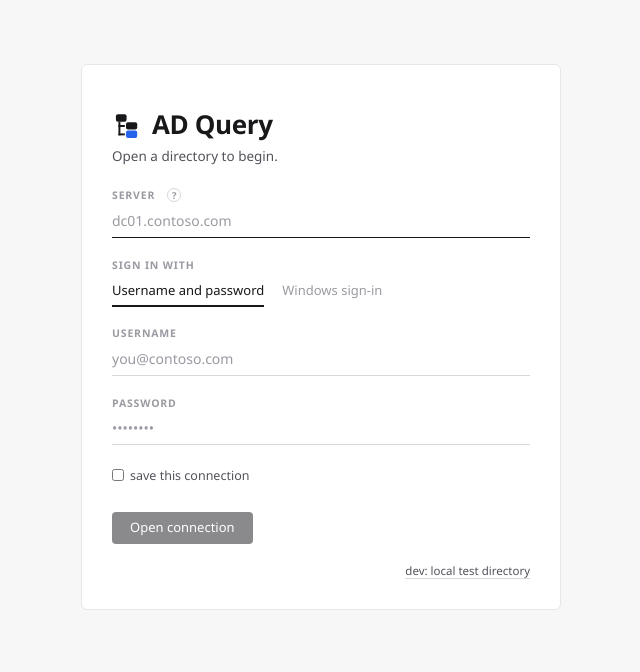
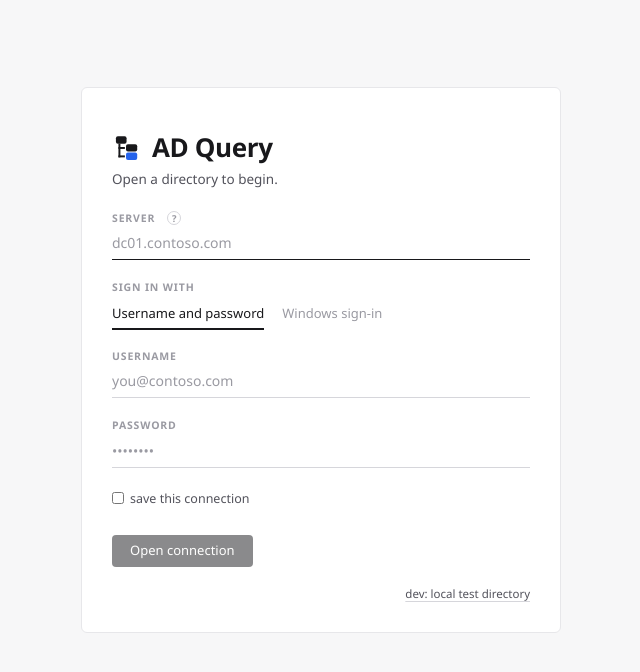
Before and after one commit to edwynmoss/ad-query, a React (Vite) app in the folder app/frontend/: page / in a window 1280 px wide. Shown: the top 672 px of the page, without its empty margins (319-959 px from the left). Built offline with nearby package versions, Linux system fonts and the light colour scheme.

Commit message:
First screen: centre the card (#17)
A touch above true centre, growing downward. The form keeps the height of
its tallest state so switching between sign-in options does not move the
heading.

```diff
--- a/app/frontend/src/components/ConnectionPanel.tsx
+++ b/app/frontend/src/components/ConnectionPanel.tsx
@@ -76,7 +76,7 @@ export function ConnectionPanel({ onConnected }: Props) {
 
   return (
     <div className="ledger-connect">
-      <div className="ledger-connect-sheet">
+      <div className={"ledger-connect-sheet" + (mode === "manual" ? " is-form" : "")}>
         <h1 className="ledger-title is-large ledger-connect-brand"><Mark size={28} className="text-ink" />AD Query</h1>
 
         {mode === "detecting" && <p className="ledger-lede">Checking this machine for a domain…</p>}
--- a/app/frontend/src/style.css
+++ b/app/frontend/src/style.css
@@ -390,8 +390,11 @@
   .ledger-leader.is-static:hover .ledger-leader-label { color: inherit; }
 
   /* first page */
-  .ledger-connect { height: 100%; overflow: auto; background: var(--color-page); display: flex; justify-content: center; padding: 8vh 22px 40px; }
-  .ledger-connect-sheet { width: 480px; max-width: 100%; align-self: flex-start; background: var(--color-surface); border: 1px solid var(--color-line); border-radius: 6px; padding: 26px 30px 30px; }
+  .ledger-connect { height: 100%; overflow: auto; background: var(--color-page); display: flex; justify-content: center; align-items: center; padding: 24px 22px; }
+  /* A touch above true centre reads as centred; the card grows downward from there. */
+  /* The form keeps the height of its tallest state so switching sign-in does not move the card. */
+  .ledger-connect-sheet.is-form { min-height: 512px; }
+  .ledger-connect-sheet { width: 480px; max-width: 100%; margin-bottom: 10vh; background: var(--color-surface); border: 1px solid var(--color-line); border-radius: 6px; padding: 26px 30px 30px; }
   .ledger-connect .ledger-lede { font-size: 13.5px; }
   .ledger-connect .ledger-h4 { margin-top: 22px; }
   .ledger-field { margin-top: 18px; }
```
Also changed, not shown: 19 other files (tests, documents, lock files or other folders).
